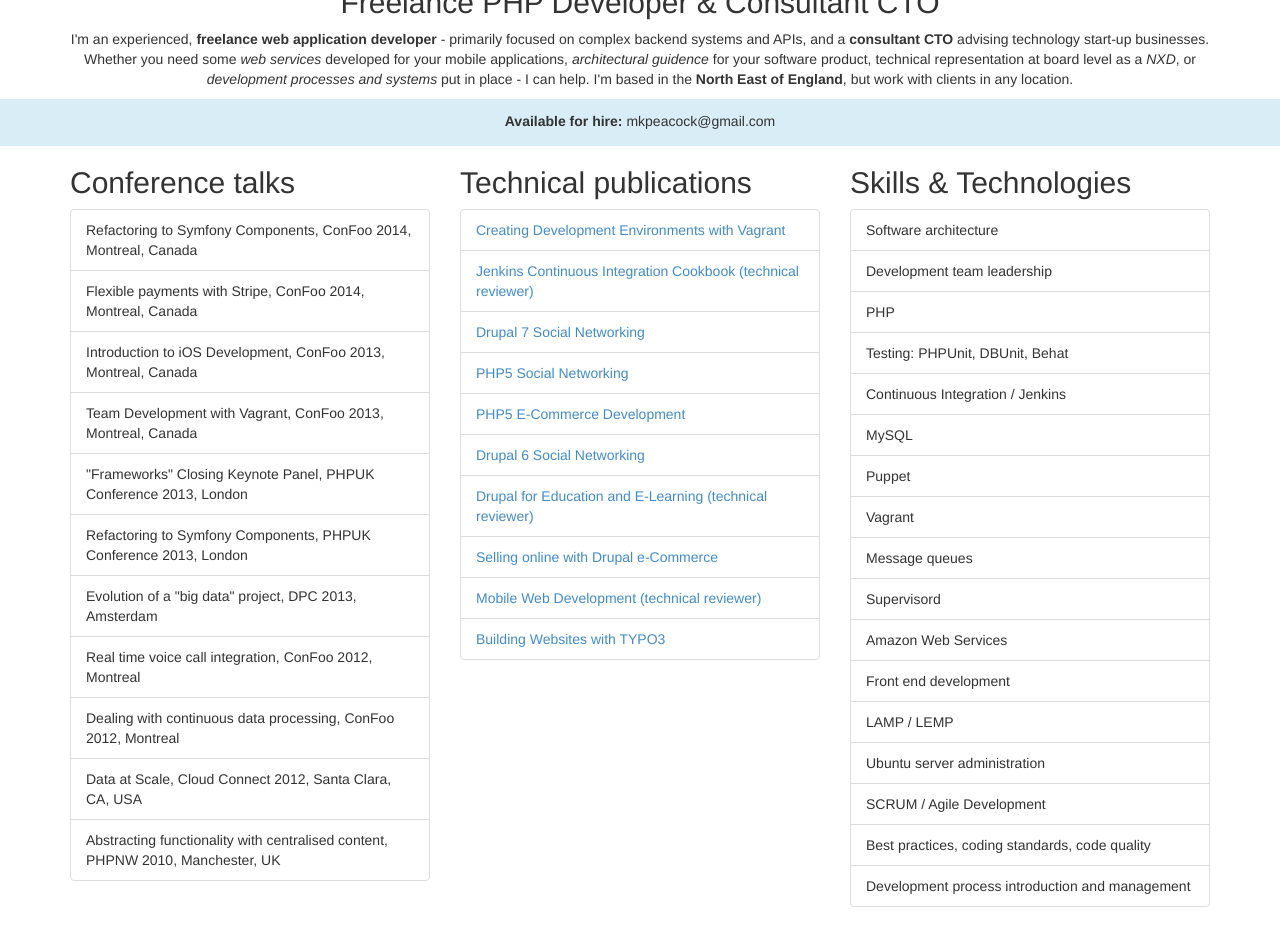
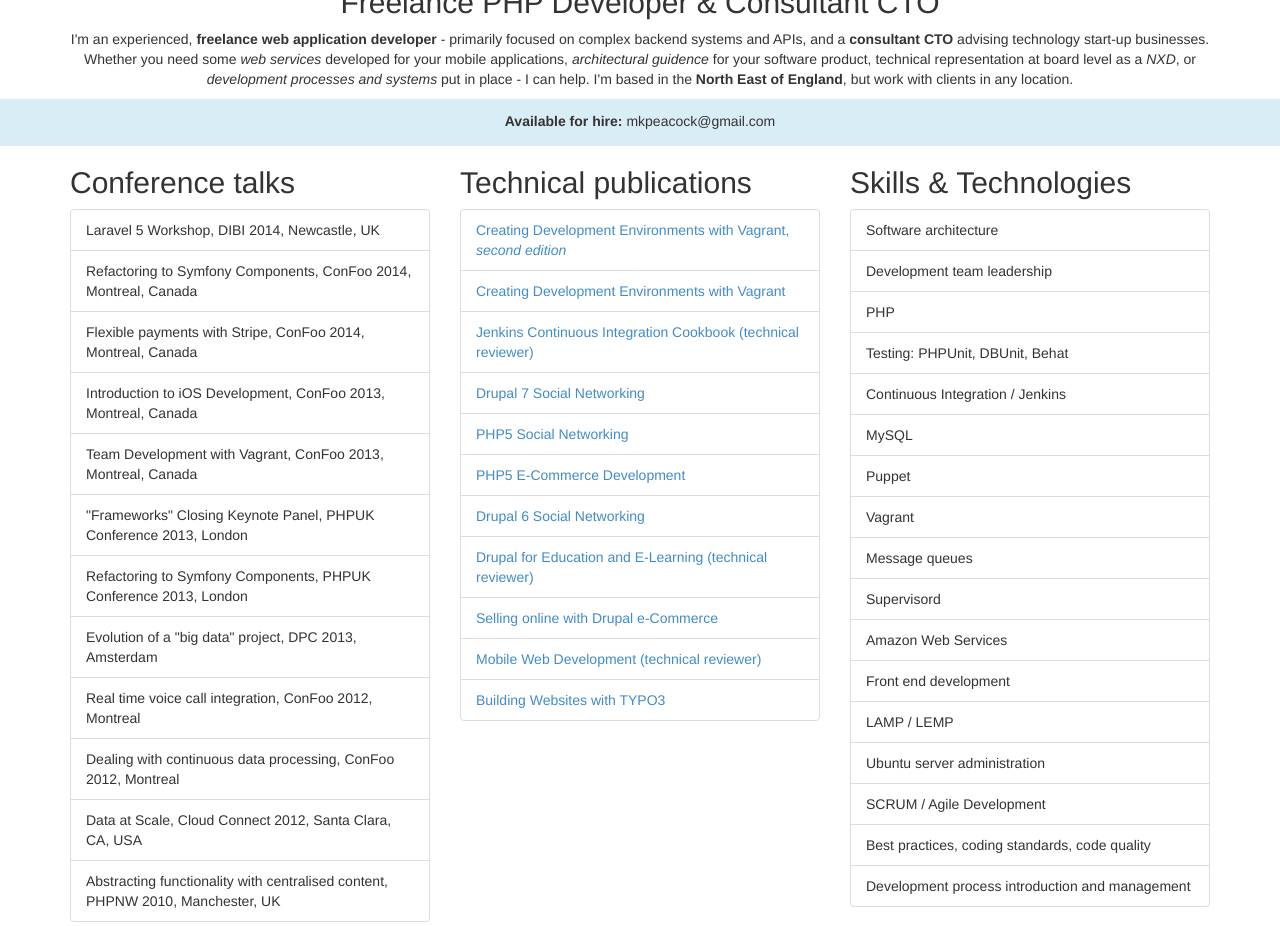
Before and after one commit to mkpeacock/mkpeacock.github.io, a Jekyll site: the page built from index.html, in a window 1280 px wide, cut to the strip 456-1382 px from the top of the page. Built offline with Jekyll 4.4.1, drawn with Linux system fonts in a browser that asks for light colours; nearby versions of some CDN libraries.

Commit message:
Added vagrant book v2, and dibi workshop to homepage

```diff
--- a/index.html
+++ b/index.html
@@ -17,6 +17,7 @@ layout: home
             <div class="col-md-4">
                 <h2>Conference talks</h2>
                 <ul class="list-group">
+                    <li class="list-group-item">Laravel 5 Workshop, DIBI 2014, Newcastle, UK</li>
                     <li class="list-group-item">Refactoring to Symfony Components, ConFoo 2014, Montreal, Canada</li>
                     <li class="list-group-item">Flexible payments with Stripe, ConFoo 2014, Montreal, Canada</li>
                     <li class="list-group-item">Introduction to iOS Development, ConFoo 2013, Montreal, Canada</li>
@@ -33,6 +34,7 @@ layout: home
             <div class="col-md-4">
                 <h2>Technical publications</h2>
                 <ul class="list-group">
+                    <li class="list-group-item"><a href="http://www.amazon.co.uk/gp/product/B00UNFMIN4/ref=as_li_tl?ie=UTF8&camp=1634&creative=19450&creativeASIN=B00UNFMIN4&linkCode=as2&tag=httpwwwmich02-21&linkId=JX4OAU4BZDBK33R7">Creating Development Environments with Vagrant, <em>second edition</em></em></a></li>
                     <li class="list-group-item"><a href="http://amzn.to/1i7doO6">Creating Development Environments with Vagrant</a></li>
                     <li class="list-group-item"><a href="http://amzn.to/1eWNKvc">Jenkins Continuous Integration Cookbook (technical reviewer)</a></li>
                     <li class="list-group-item"><a href="http://amzn.to/1lta65x">Drupal 7 Social Networking</a></li>
```
